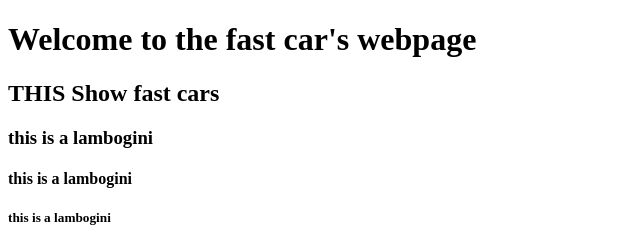
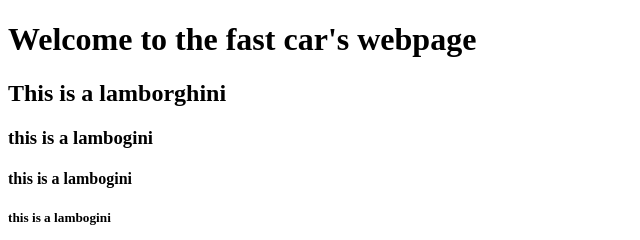
Before and after one commit to JosiahKNaidoo/My-CarApp, a plain HTML site: page index.html in a window 1280 px wide. Shown: the top 240 px of the page, 0-640 px from the left. Drawn offline with Linux system fonts and the light colour scheme.

Commit message:
Update index.html

```diff
--- a/index.html
+++ b/index.html
@@ -5,7 +5,7 @@
     </head>
     <body>
         <h1>Welcome to the fast car's webpage</h1>
-        <h2>THIS Show fast cars</h2>
+        <h2>This is a lamborghini </h2>
          <h3>this is a lambogini</h3>
          <h4>this is a lambogini</h4>
          <h5>this is a lambogini</h5>
```
